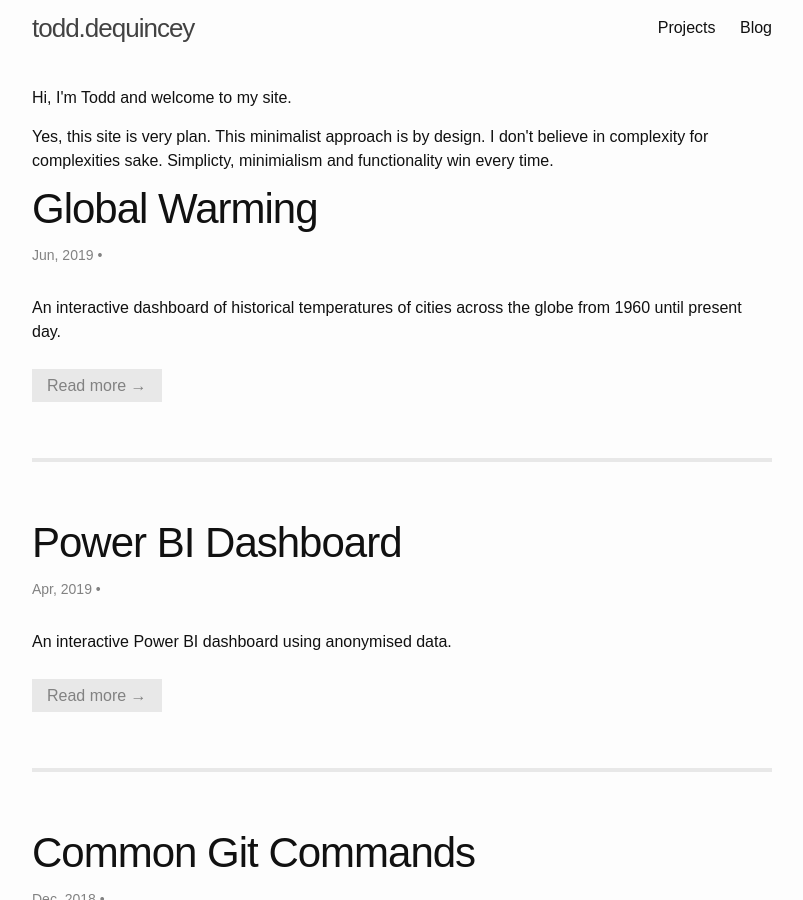
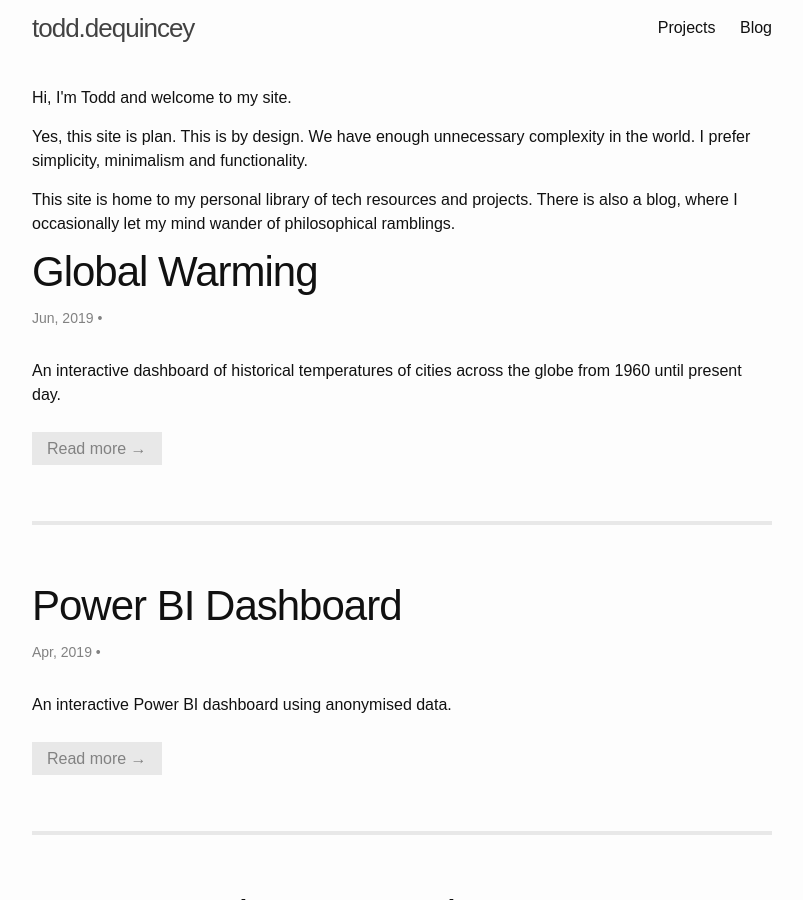
Before and after one commit to toddy86/dequincey.blog, a Jekyll site: the page built from index.html, in a window 1280 px wide and 900 px high. Shown: the whole window, without its empty margins (238-1041 px from the left). Built offline with Jekyll 4.4.1, drawn with Linux system fonts in a browser that asks for light colours; the list of posts is cut into pages by our own code.

Commit message:
Updating home page

```diff
--- a/_layouts/home.html
+++ b/_layouts/home.html
@@ -5,8 +5,10 @@
 <div class="home">
 
   <div>
-    <p>Hi, I'm Todd and welcome to my site.</p>
-    <p>Yes, this site is very plan. This minimalist approach is by design. I don't believe in complexity for complexities sake. Simplicty, minimialism and functionality win every time.</p>
+<p>Hi, I'm Todd and welcome to my site.</p>
+    <p>Yes, this site is plan. This is by design. We have enough unnecessary complexity in the world. I prefer simplicity, minimalism and functionality.</p>
+    <p>This site is home to my personal library of tech resources and projects. There is also a blog, where I occasionally let my mind wander of philosophical ramblings.
+</p>
   </div>
 
   {{ content }}
@@ -20,9 +22,9 @@
 
       <li{% if lang != empty %} lang="{{ lang }}"{% endif %}>
         <header class="post-header">
-          <h2 class="post-title">
+          <h1 class="post-title">
             <a class="post-link" href="{{ post.url | relative_url }}">{{ post.title | escape }}{% if post.external-url %} &rarr;{% endif %}</a>
-          </h2>
+          </h1>
 
           <p class="post-meta">
             {{ post.date | date: "%b, %Y" }}
```
